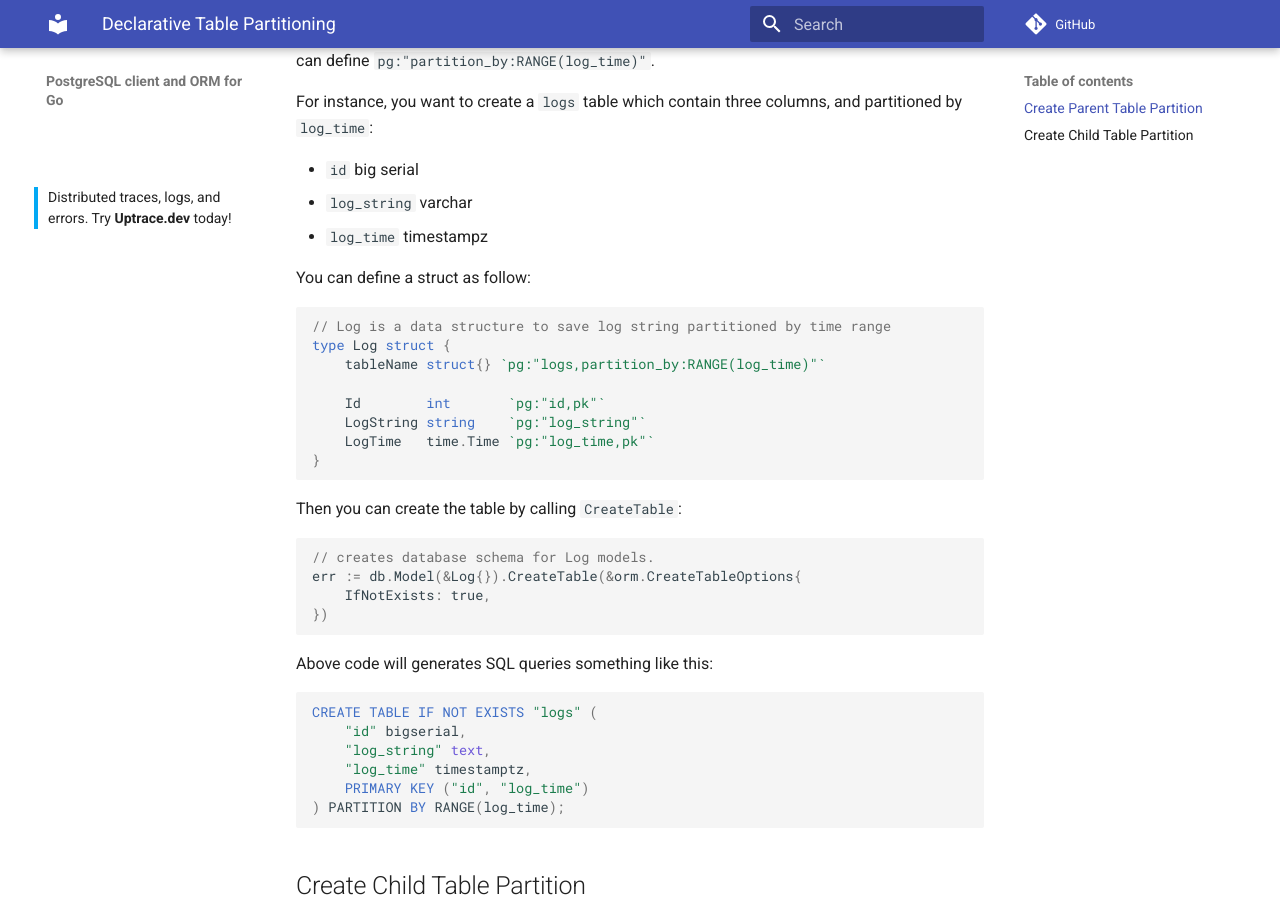
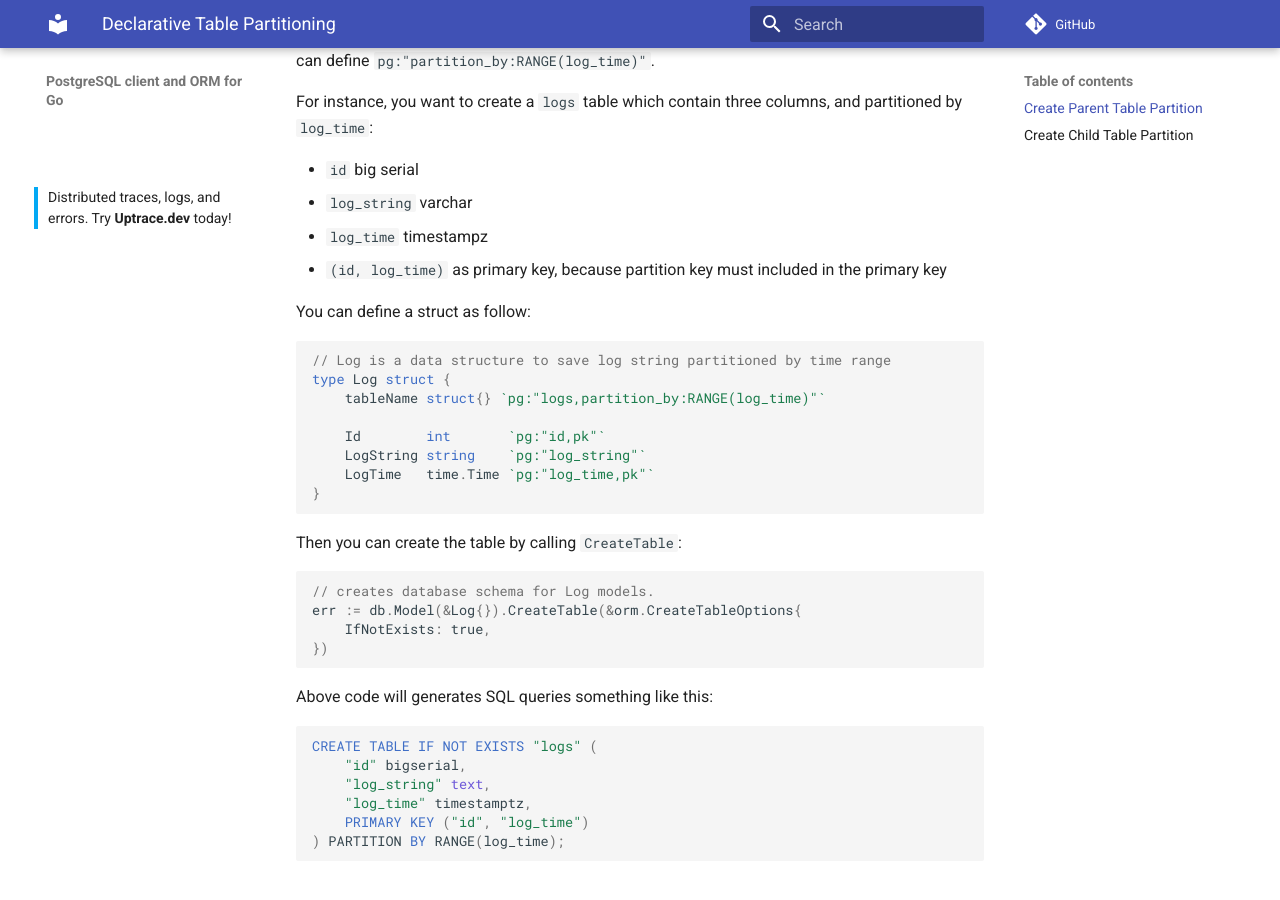
Before and after one commit to go-pg/docs, an MkDocs documentation site: the page built from docs/table-partitioning.md, in a window 1280 px wide and 900 px high, scrolled down 306 px. Built offline with MkDocs 1.6.1 and Material for MkDocs 9.7.7, drawn with Linux system fonts in a browser that asks for light colours; comment, search, counter and statistics services are not loaded.

Commit message:
add note of primary key

```diff
--- a/docs/table-partitioning.md
+++ b/docs/table-partitioning.md
@@ -9,6 +9,7 @@ For instance, you want to create a `logs` table which contain three columns, and
 * `id` big serial
 * `log_string` varchar
 * `log_time` timestampz
+* `(id, log_time)` as primary key, because partition key must included in the primary key
 
 You can define a struct as follow:
 
```
